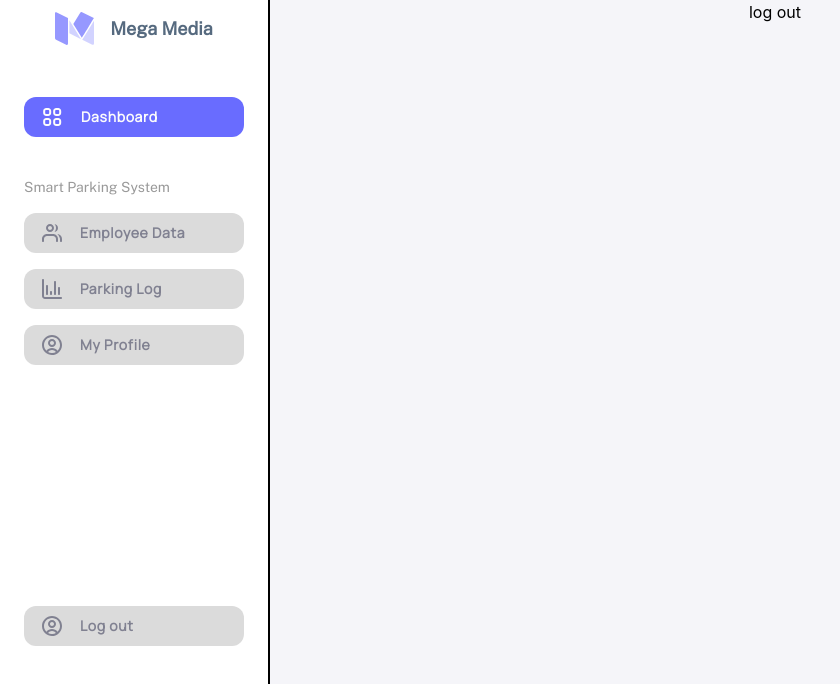
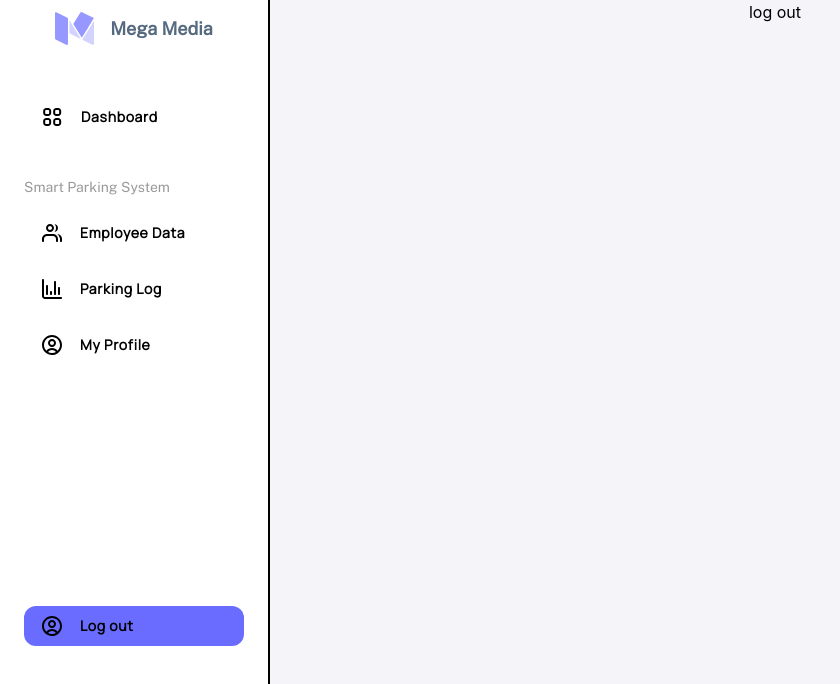
Before and after one commit to Rashmi-Wijesekara/smart-parking-system-security-officer, a React (Create React App) app: page /logout in a window 1280 px wide. Shown: the top 684 px of the page, without its empty margins (0-840 px from the left). Built offline with nearby package versions, Linux system fonts and the light colour scheme.

Commit message:
navbar buttons color changing fixed

```diff
--- a/src/dashboard/pages/Dashboard.js
+++ b/src/dashboard/pages/Dashboard.js
@@ -5,7 +5,7 @@ import Navbar from "../../shared/components/Navbar"
 const Dashboard = () => {
   return (
 	  <div className="flex flex-row">
-      <Navbar />
+      <Navbar path="/dashboard" />
       <div className="bg-background flex-grow">
         <div className="w-fit m-auto">
           dashboard
--- a/src/dashboard/pages/EmployeeData.js
+++ b/src/dashboard/pages/EmployeeData.js
@@ -5,7 +5,7 @@ import Navbar from "../../shared/components/Navbar";
 const EmployeeData = () => {
   return (
 		<div className="flex flex-row">
-			<Navbar />
+			<Navbar path="/employee-data" />
 			<div className="bg-background flex-grow">
 				<div className="w-fit m-auto">employee data</div>
 			</div>
--- a/src/dashboard/pages/Logout.js
+++ b/src/dashboard/pages/Logout.js
@@ -5,7 +5,7 @@ import Navbar from "../../shared/components/Navbar";
 const Logout = () => {
   return (
 		<div className="flex flex-row">
-			<Navbar />
+			<Navbar path="/logout" />
 			<div className="bg-background flex-grow">
 				<div className="w-fit m-auto">log out</div>
 			</div>
--- a/src/dashboard/pages/MyProfile.js
+++ b/src/dashboard/pages/MyProfile.js
@@ -5,7 +5,7 @@ import Navbar from "../../shared/components/Navbar";
 const MyProfile = () => {
   return (
 		<div className="flex flex-row">
-			<Navbar />
+			<Navbar path="/profile" />
 			<div className="bg-background flex-grow">
 				<div className="w-fit m-auto">my profile</div>
 			</div>
--- a/src/dashboard/pages/ParkingLog.js
+++ b/src/dashboard/pages/ParkingLog.js
@@ -5,7 +5,7 @@ import Navbar from "../../shared/components/Navbar";
 const ParkingLog = () => {
   return (
 		<div className="flex flex-row">
-			<Navbar />
+			<Navbar path="/parking-log" />
 			<div className="bg-background flex-grow">
 				<div className="w-fit m-auto">parking log</div>
 			</div>
--- a/src/login/components/LoginForm.js
+++ b/src/login/components/LoginForm.js
@@ -1,4 +1,4 @@
-import React, { useState, useEffect } from "react";
+import React, { useState } from "react";
 import { useHistory } from "react-router-dom";
 
 import Form from "../../shared/components/Form";
--- a/src/shared/components/Form.js
+++ b/src/shared/components/Form.js
@@ -1,4 +1,4 @@
-import React, { useState, useEffect } from "react";
+import React, { useState } from "react";
 import { NavLink } from "react-router-dom";
 
 const Form = (props) => {
--- a/src/shared/components/Navbar.js
+++ b/src/shared/components/Navbar.js
@@ -1,5 +1,4 @@
 import React from "react";
-import { NavLink } from "react-router-dom";
 
 // import icons in the navbar as components
 import { ReactComponent as LogoIcon } from "../../assets/icons/logo.svg";
@@ -10,7 +9,10 @@ import { ReactComponent as ProfileIcon } from "../../assets/icons/profile.svg";
 
 import NavbarButton from "./NavbarButton";
 
-const Navbar = () => {
+const Navbar = (props) => {
+
+	const checkPath = props.path
+
 	return (
 		<div className="bg-white w-[270px] h-screen flex-none border-r-black border-r-2 z-100">
 			<div className="flex flex-row items-center w-fit mx-auto p-3">
@@ -22,15 +24,13 @@ const Navbar = () => {
 
 			<div className="mx-auto w-fit flex-col space-y-4 my-10">
 				{/* dashboard */}
-				<NavLink to="/dashboard" activeClassName="bg-white">
 				<NavbarButton
 					name="Dashboard"
-						bgColor="bg-mainBlue"
-						textColor="text-navbarTextWhite"
+					path="/dashboard"
+					currentPath={checkPath}
 				>
-						<DashboardIcon className="fill-navbarTextWhite" />
+					<DashboardIcon />
 				</NavbarButton>
-				</NavLink>
 			</div>
 
 			<div className="">
@@ -39,47 +39,45 @@ const Navbar = () => {
 				</div>
 
 				<div className="mx-auto w-fit flex-col my-2">
-					<NavLink to="/employee-data">
+
+					{/* employee data */}
 					<NavbarButton
 						name="Employee Data"
-							bgColor="bg-navbarBgGrey"
-							textColor="text-navbarTextGrey"
+						path="/employee-data"
+						currentPath={checkPath}
 					>
-							<EmployeeIcon className="fill-navbarTextGrey" />
+						<EmployeeIcon />
 					</NavbarButton>
-					</NavLink>
 
-					<NavLink to="/parking-log">
+					{/* parking log */}
 					<NavbarButton
 						name="Parking Log"
-							bgColor="bg-navbarBgGrey"
-							textColor="text-navbarTextGrey"
+						path="/parking-log"
+						currentPath={checkPath}
 					>
-							<ParkingIcon className="fill-navbarTextGrey" />
+						<ParkingIcon />
 					</NavbarButton>
-					</NavLink>
 
-					<NavLink to="/profile">
+					{/* profile */}
 					<NavbarButton
 						name="My Profile"
-							bgColor="bg-navbarBgGrey"
-							textColor="text-navbarTextGrey"
+						path="/profile"
+						currentPath={checkPath}
 					>
-							<ProfileIcon className="fill-navbarTextGrey" />
+						<ProfileIcon />
 					</NavbarButton>
-					</NavLink>
 				</div>
 			</div>
+
 			<div className="mx-auto w-fit mt-[90%]">
-				<NavLink to="/logout">
+				{/* logout */}
 				<NavbarButton
 					name="Log out"
-						bgColor="bg-navbarBgGrey"
-						textColor="text-navbarTextGrey"
+					path="/logout"
+					currentPath={checkPath}
 				>
-						<ProfileIcon className="fill-navbarTextGrey" />
+					<ProfileIcon />
 				</NavbarButton>
-				</NavLink>
 			</div>
 		</div>
 	);
--- a/src/shared/components/NavbarButton.js
+++ b/src/shared/components/NavbarButton.js
@@ -1,24 +1,44 @@
 import React from "react";
+import { NavLink } from "react-router-dom";
 
 const NavbarButton = (props) => {
+
 	return (
+		<NavLink to={props.path}>
 			<div
+				// button
 				className={
-				"flex flex-row cursor-pointer hover:shadow-lg transform duration-300 active:translate-y-2 " +
-				props.bgColor +
+					"flex flex-row cursor-pointer hover:shadow-lg transform duration-300 active:translate-y-2 bg-" +
+					(props.path === props.currentPath
+						? "mainBlue"
+						: "navbarBgGrey") +
 					" w-[220px] py-2 px-4 rounded-xl items-center gap-4 my-4"
 				}
 			>
-			<div className="icon">{props.children}</div>
 				<div
+					// icon
 					className={
-					"tracking-wider text-sm font-navbarText font-bold " +
-					props.textColor
+						"fill-" +
+						(props.path === props.currentPath
+							? "navbarTextWhite"
+							: "navbarTextGrey")
+					}
+				>
+					{props.children}
+				</div>
+				<div
+					// button name
+					className={
+						"tracking-wider text-sm font-navbarText font-bold text-" +
+						(props.path === props.currentPath
+							? "navbarTextWhite"
+							: "navbarTextGrey")
 					}
 				>
 					{props.name}
 				</div>
 			</div>
+		</NavLink>
 	);
 };
 
```
Lines whose indentation alone changed are shown as unchanged.
